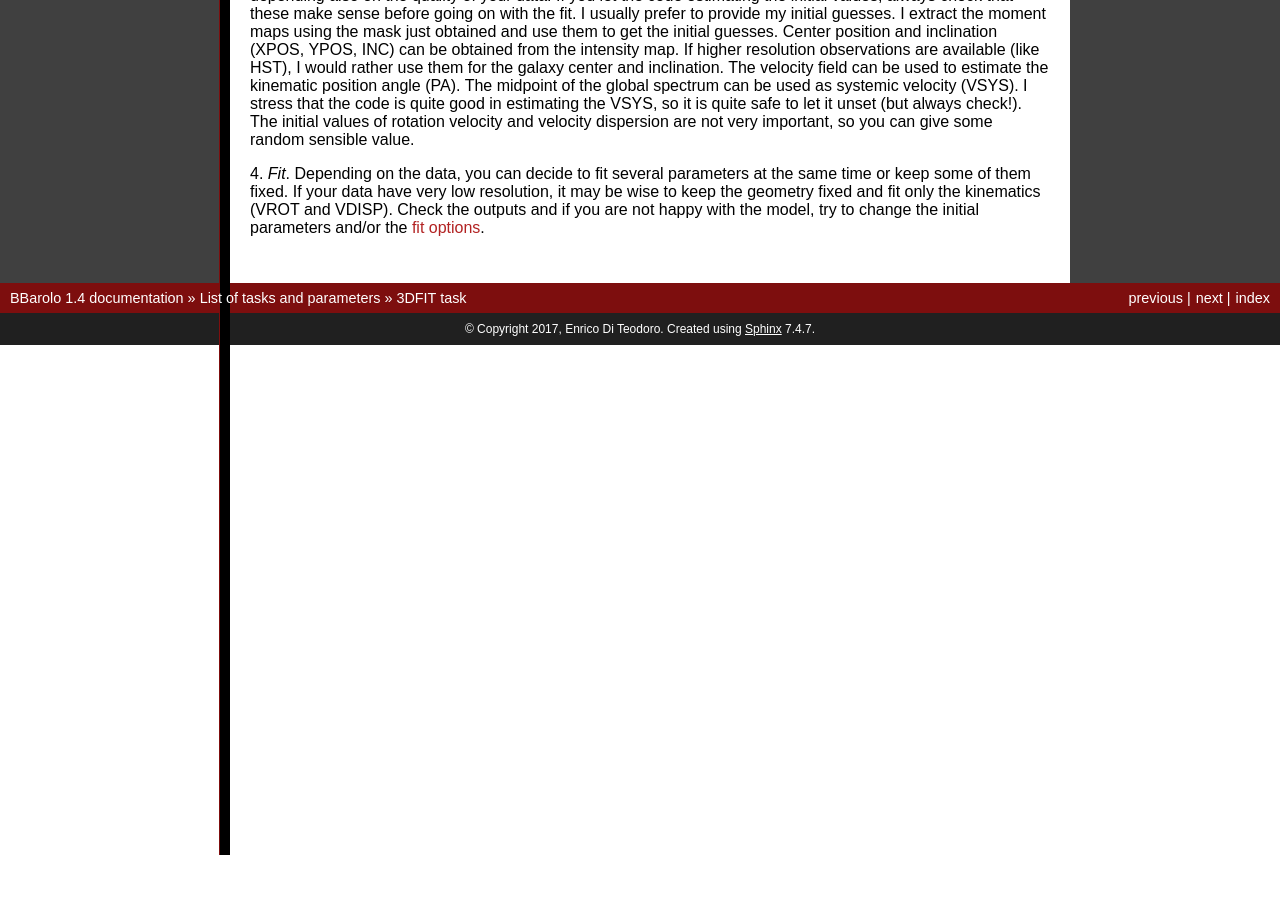
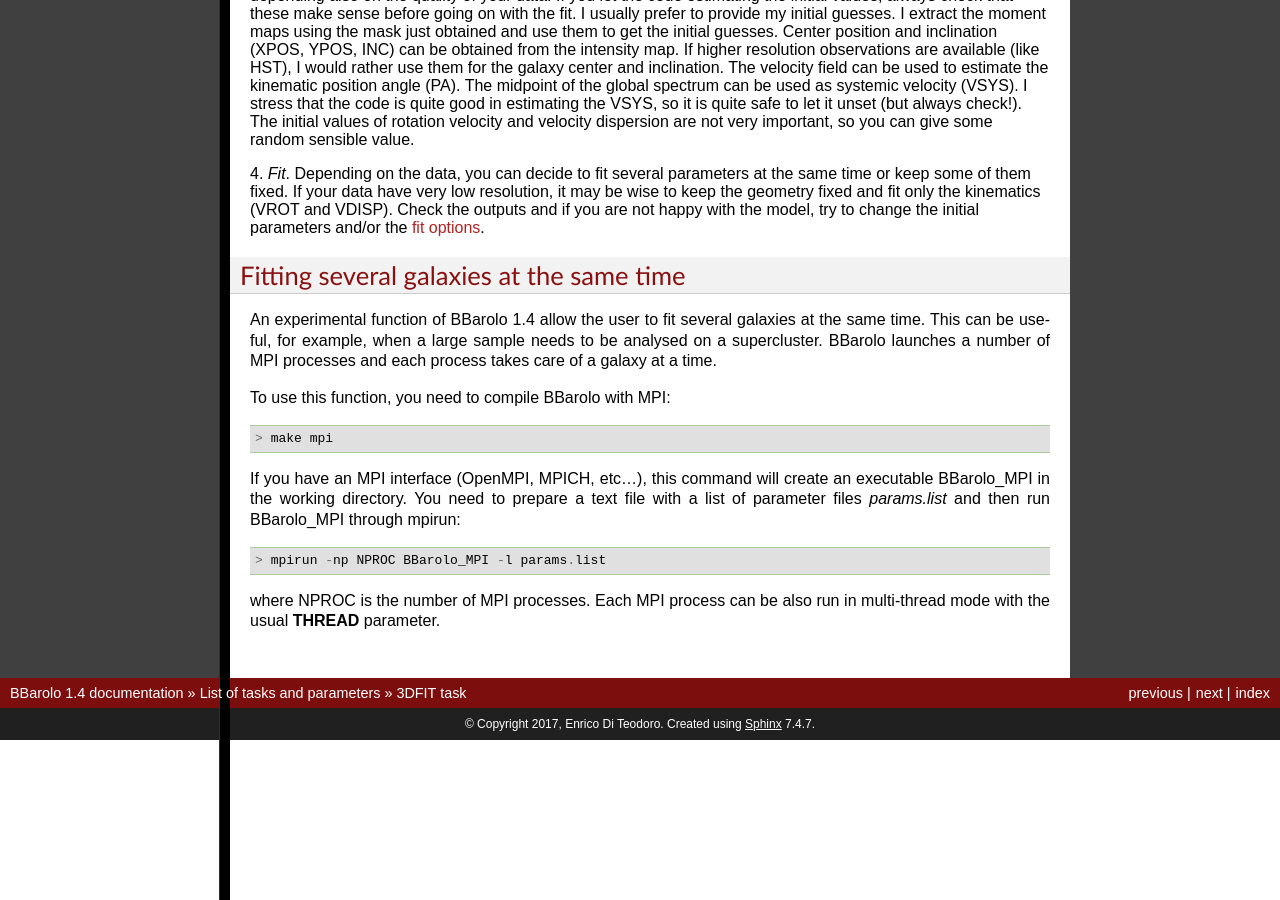
Before and after one commit to editeodoro/Bbarolo, a Sphinx documentation site: the page built from docs/source/tasks/fit3d.rst, in a window 1280 px wide and 900 px high, scrolled down 7217 px. Built offline with Sphinx 7.4.7, drawn with Linux system fonts in a browser that asks for light colours; formulas are drawn with MathJax 3; before the commit the page ends 8072 px from its top, so only the background shows below that; some of the changed text lies outside the part shown.

Commit message:
Added -v opt + MPI + others

```diff
--- a/docs/source/tasks/fit3d.rst
+++ b/docs/source/tasks/fit3d.rst
@@ -215,3 +215,17 @@
 | 3. *Initial guesses*. The parameter space can be quite degenerate and it's very important to provide the code with reliable initial guesses for parameters. In particular, the code is very sensitive to the initial value of the inclination angle. BBarolo comes with some algorithms to automatically estimate initial values when these are not explicitly given in the parameter file. However these algorithms are simple and may fail in a number of situations, depending also on the quality of your data. If you let the code estimating the initial values, always check that these make sense before going on with the fit. I usually prefer to provide my initial guesses. I extract the moment maps using the mask just obtained and use them to get the initial guesses. Center position and inclination (XPOS, YPOS, INC) can be obtained from the intensity map. If higher resolution observations are available (like HST), I would rather use them for the galaxy center and inclination. The velocity field can be used to estimate the kinematic position angle (PA). The midpoint of the global spectrum can be used as systemic velocity (VSYS). I stress that the code is quite good in estimating the VSYS, so it is quite safe to let it unset (but always check!). The initial values of rotation velocity and velocity dispersion are not very important, so you can give some random sensible value.
 
 | 4. *Fit*. Depending on the data, you can decide to fit several parameters at the same time or keep some of them fixed. If your data have very low resolution, it may be wise to keep the geometry fixed and fit only the kinematics (VROT and VDISP). Check the outputs and if you are not happy with the model, try to change the initial parameters and/or the :ref:`fit options <3dfitopt>`.
+
+Fitting several galaxies at the same time
+=========================================
+An experimental function of BBarolo 1.4 allow the user to fit several galaxies at the same time. This can be useful, for example, when a large sample needs to be analysed on a supercluster. BBarolo launches a number of MPI processes and each process takes care of a galaxy at a time.
+
+To use this function, you need to compile BBarolo with MPI::
+
+    > make mpi
+
+If you have an MPI interface (OpenMPI, MPICH, etc...), this command will create an executable BBarolo_MPI in the working directory. You need to prepare a text file with a list of parameter files *params.list* and then run BBarolo_MPI through mpirun::
+
+    > mpirun -np NPROC BBarolo_MPI -l params.list
+
+where NPROC is the number of MPI processes. Each MPI process can be also run in multi-thread mode with the usual **THREAD** parameter.
--- a/docs/source/tasks/general.rst
+++ b/docs/source/tasks/general.rst
@@ -14,7 +14,7 @@
 
 * **VERBOSE** [true]. Enable all the output messages.
 
-* **THREADS** [1]. Number of CPUs to use for task execution. All BBarolo's tasks have shared-memory parallelization. The code needs to be compiled with OpenMP support. If you encounter any problem with multi-thread execution, switch back to single-thread mode and signal the problem.
+* **THREADS** [max CPUs]. Number of CPUs to use for task execution. All BBarolo's tasks have shared-memory parallelization. The code needs to be compiled with OpenMP support. If you encounter any problem with multi-thread execution, switch back to single-thread mode and signal the problem.
 
 * **PLOTS** [true]. If true, output plots will be produced (Python/Gnuplot needed).
 
```
